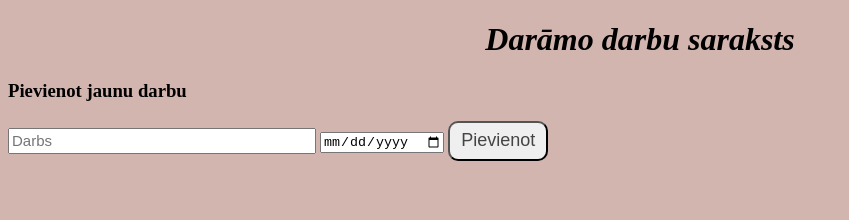
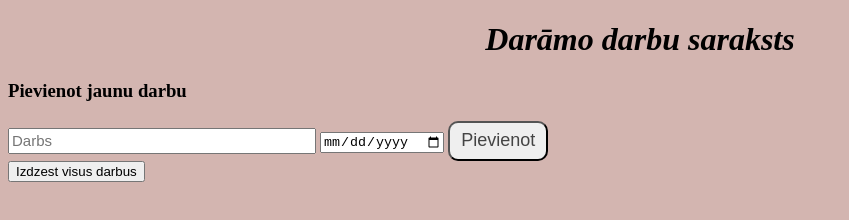
Before and after one commit to EZvirgzdsDP1-2/To-do-list, a plain HTML site: page index.html in a window 1280 px wide. Shown: the whole page, without its empty margins (0-849 px from the left). Drawn offline with Linux system fonts and the light colour scheme.

Commit message:
Var tagad izdzest darbus

```diff
--- a/JS/mainScripts.js
+++ b/JS/mainScripts.js
@@ -18,7 +18,15 @@ document.getElementById('pievienotDarbu').addEventListener('click', () =>{
     paradi();
 })
 
-//<li><h3>Kad jāizdara: ${lietotajaDarbi[x].kadJaizdara}</h3></li>
+
+function darbaIzdzesana(){
+
+    lietotajaDarbi=[];
+
+    paradi();
+
+}
+
 function paradi(){
     let visiDarbi = document.getElementById('saraksts');
     visiDarbi.innerHTML = "";
--- a/index.html
+++ b/index.html
@@ -17,6 +17,7 @@
             <button type="submit" id="pievienotDarbu">Pievienot</button>
         </form>
 
+        <button type="button" onclick="darbaIzdzesana()">Izdzest visus darbus</button>
 
         <div id="saraksts">
 
```
